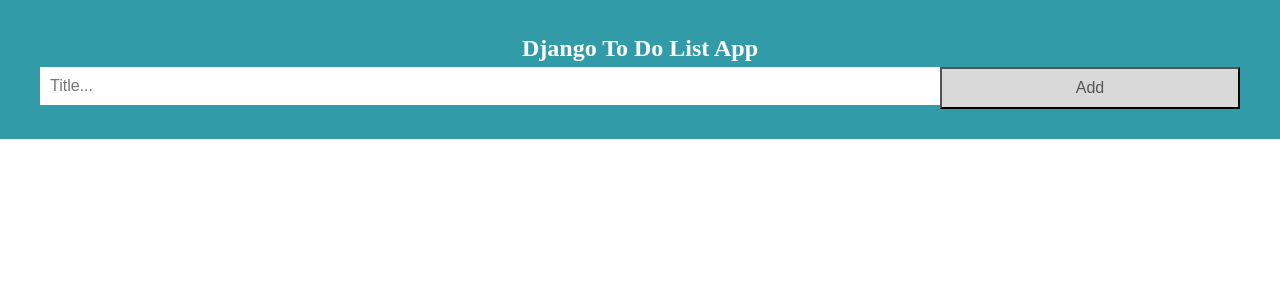
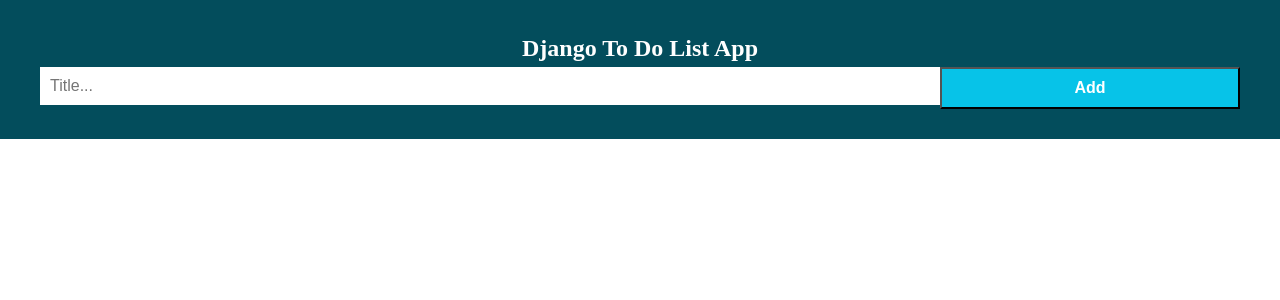
Before and after one commit to agakhil13/todo_django, a Django app: page / in a window 1280 px wide. Shown: the top 300 px of the page. Run offline with Django 4.2, Linux system fonts and the light colour scheme.

Commit message:
connecting console

```diff
--- a/templates/index.html
+++ b/templates/index.html
@@ -83,7 +83,7 @@
 
 /* Style the header */
 .header {
-  background-color: #329ba8;
+  background-color: #034D5C;
   padding: 30px 40px;
   color: white;
   text-align: center;
@@ -111,18 +111,19 @@
 .addBtn {
   padding: 10px;
   width: 25%;
-  background: #d9d9d9;
-  color: #555;
+  background: #07C3E8;
+  color: white;
   float: left;
   text-align: center;
   font-size: 16px;
   cursor: pointer;
   transition: 0.3s;
   border-radius: 0;
+  font-weight: bold;
 }
 
 .addBtn:hover {
-  background-color: #bbb;
+  background-color: #05A1C2;
 }
 </style>
 </head>
@@ -132,7 +133,7 @@
   <h2 style="margin:5px">Django To Do List App</h2>
   <form action="" method="POST">
     {% csrf_token %}
-    <input type="text" name="title" id="myInput" placeholder="Title...">
+    <input type="text" name="title" id="myInput" placeholder="Title..." required>
     <button type="submit" class="addBtn">Add</button>
   </form>
 </div>
@@ -143,5 +144,6 @@
   {% endfor %}
 </ul>
 
+
 </body>
 </html>
```
